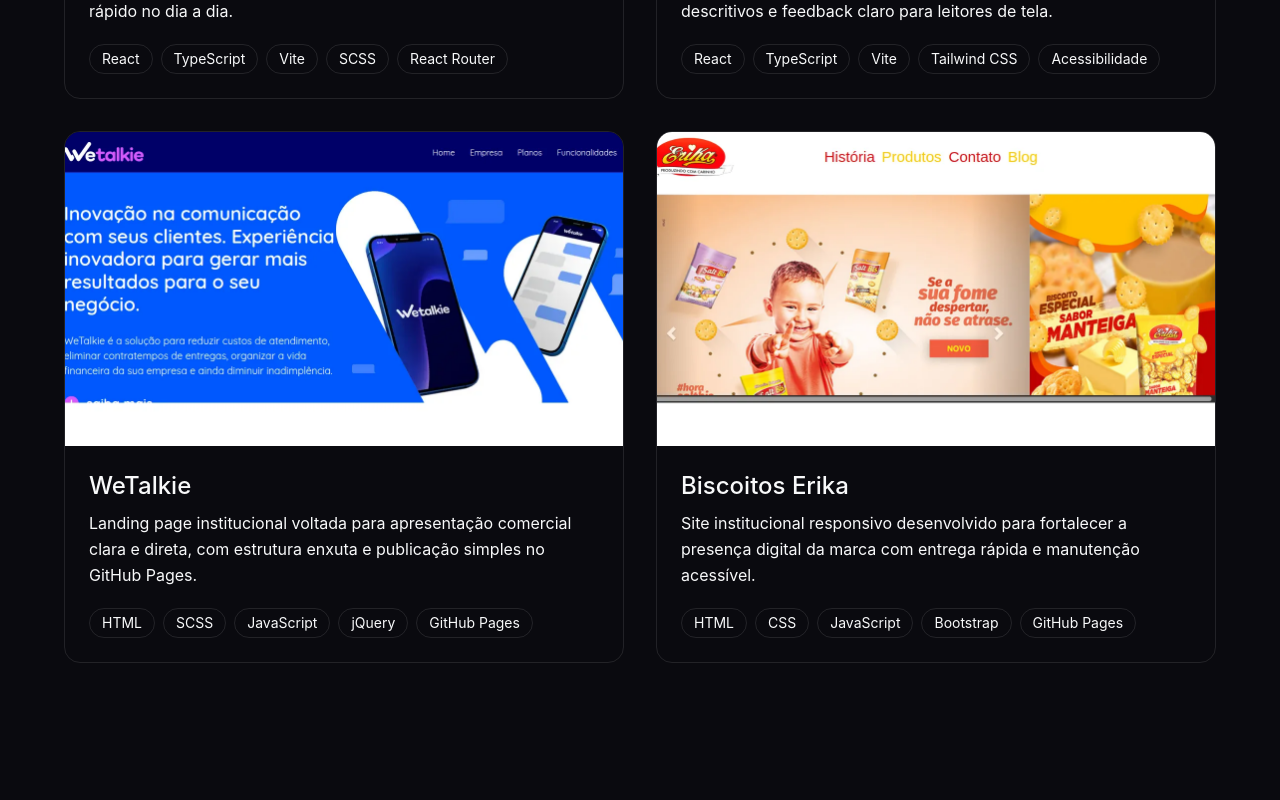
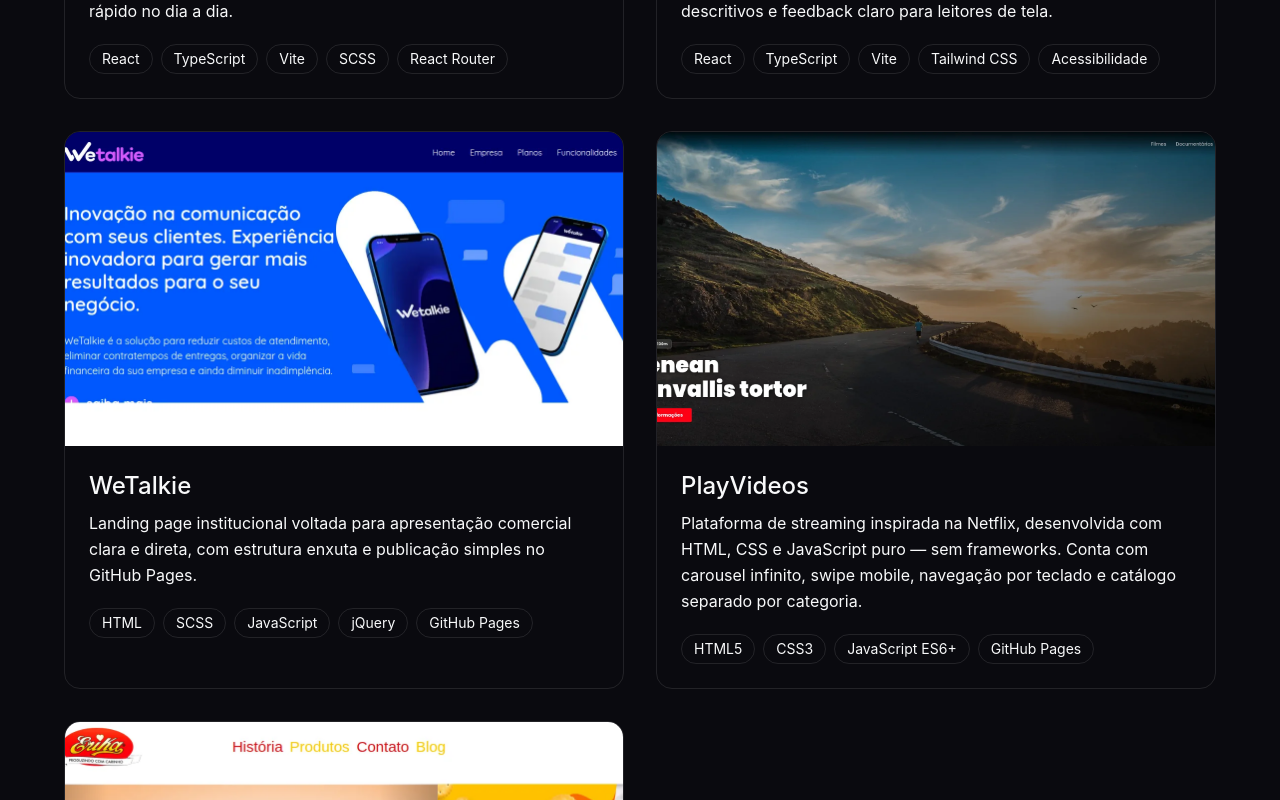
Before and after one commit to marcelofarias-jr/portfolio, a React (Vite) app: page / in a window 1280 px wide. Shown: the part 3740-4540 px from the top of the page. Built offline with nearby package versions, Linux system fonts and the light colour scheme; no server answers.

Commit message:
feat: adicionar projeto "PlayVideos" com descrição, imagem e links

```diff
--- a/src/app/components/Projects.tsx
+++ b/src/app/components/Projects.tsx
@@ -75,6 +75,15 @@
     tags: ["HTML", "SCSS", "JavaScript", "jQuery", "GitHub Pages"],
     github: "https://github.com/marcelofarias-jr/wetalkie",
     demo: "https://marcelofarias-jr.github.io/wetalkie/",
+  },
+  {
+    title: "PlayVideos",
+    description:
+      "Plataforma de streaming inspirada na Netflix, desenvolvida com HTML, CSS e JavaScript puro — sem frameworks. Conta com carousel infinito, swipe mobile, navegação por teclado e catálogo separado por categoria.",
+    image: "/projects/playvideos.webp",
+    tags: ["HTML5", "CSS3", "JavaScript ES6+", "GitHub Pages"],
+    github: "https://github.com/marcelofarias-jr/playvideos",
+    demo: "https://marcelofarias-jr.github.io/playvideos/",
   },
   {
     title: "Biscoitos Erika",
```
Also changed, not shown: public/projects/playvideos.webp (added).
